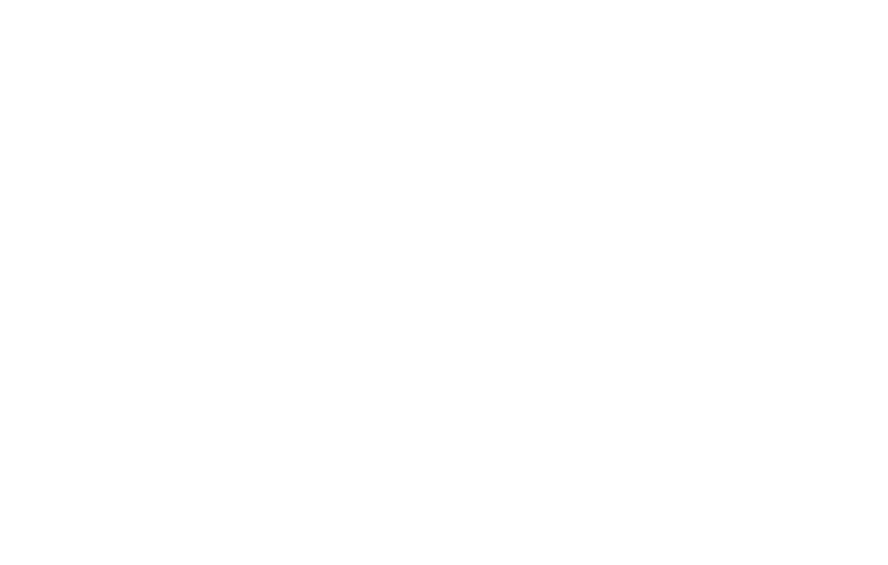
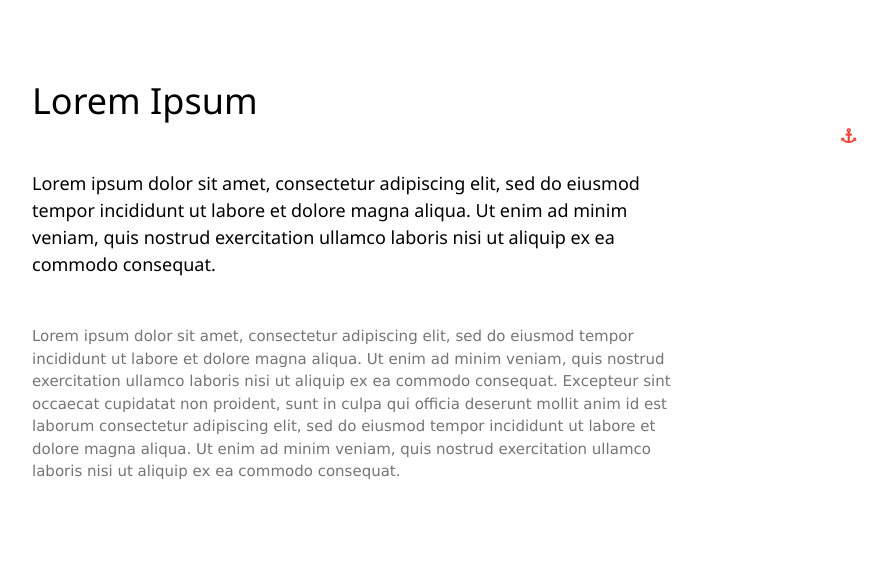
Before and after one commit to oussamaef06/github-workshop, a plain HTML site: page index.html in a window 1280 px wide. Shown: the whole page, without its empty margins (118-1006 px from the left). Drawn offline with nearby package versions, Linux system fonts and the light colour scheme.

Commit message:
first commit

```diff
--- a/index.html
+++ b/index.html
@@ -33,6 +33,36 @@
     <!-- First Grid -->
     <!-- ============================================================== -->
     <!-- First Grid -->
+    <!-- First Grid -->
+    <div class="w3-row-padding w3-padding-64 w3-container">
+      <div class="w3-content">
+        <div class="w3-twothird">
+          <h1>Lorem Ipsum</h1>
+          <h5 class="w3-padding-32">
+            Lorem ipsum dolor sit amet, consectetur adipiscing elit, sed do
+            eiusmod tempor incididunt ut labore et dolore magna aliqua. Ut enim
+            ad minim veniam, quis nostrud exercitation ullamco laboris nisi ut
+            aliquip ex ea commodo consequat.
+          </h5>
+
+          <p class="w3-text-grey">
+            Lorem ipsum dolor sit amet, consectetur adipiscing elit, sed do
+            eiusmod tempor incididunt ut labore et dolore magna aliqua. Ut enim
+            ad minim veniam, quis nostrud exercitation ullamco laboris nisi ut
+            aliquip ex ea commodo consequat. Excepteur sint occaecat cupidatat
+            non proident, sunt in culpa qui officia deserunt mollit anim id est
+            laborum consectetur adipiscing elit, sed do eiusmod tempor
+            incididunt ut labore et dolore magna aliqua. Ut enim ad minim
+            veniam, quis nostrud exercitation ullamco laboris nisi ut aliquip ex
+            ea commodo consequat.
+          </p>
+        </div>
+
+        <div class="w3-third w3-center">
+          <i class="fa fa-anchor w3-padding-64 w3-text-red"></i>
+        </div>
+      </div>
+    </div>
     <!-- ============================================================== -->
     <!-- End First Grid -->
     <!-- ============================================================== -->
```
